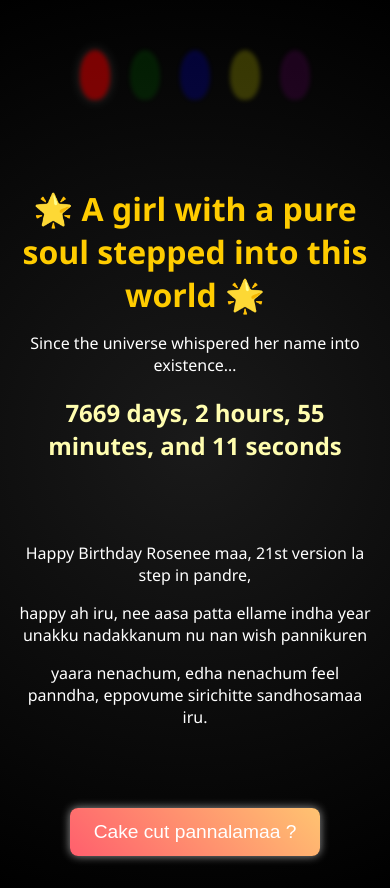
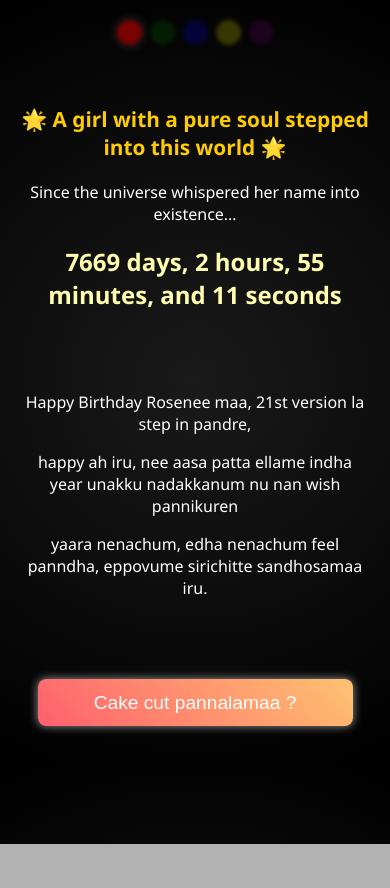
Before and after one commit to Happy-Birthday-R/Happy_Birthday, a website: page index.html in a window 390 px wide. Both pictures are taken after a click on the button "Happy Birthday Rosenee maa". After the commit the page ends 844 px from the top, so only its background shows below. Drawn offline with Linux system fonts and the light colour scheme.

Commit message:
Happy Birthday

```diff
--- a/note.css
+++ b/note.css
@@ -4,15 +4,16 @@ body {
   font-family: 'Segoe UI', sans-serif;
   margin: 0;
   padding: 0;
-  height: 100vh;
+  min-height: 100vh;
   display: flex;
   justify-content: center;
   align-items: center;
+  text-align: center;
 }
 
 .note-container {
-  text-align: center;
   max-width: 600px;
+  width: 90%;
   padding: 40px;
   background-color: rgba(255, 255, 255, 0.05);
   border-radius: 20px;
@@ -40,3 +41,31 @@ body {
   background-color: #ffe066;
   transform: scale(1.05);
 }
+
+/* ✅ Responsive Styling */
+@media (max-width: 768px) {
+  .note-container {
+    padding: 30px 20px;
+  }
+
+  .note-text {
+    font-size: 1.1rem;
+    line-height: 1.6;
+  }
+
+  .home-button {
+    font-size: 0.95rem;
+    padding: 10px 20px;
+  }
+}
+
+@media (max-width: 480px) {
+  .note-text {
+    font-size: 1rem;
+  }
+
+  .home-button {
+    width: 100%;
+    font-size: 0.95rem;
+  }
+}
--- a/styles.css
+++ b/styles.css
@@ -201,3 +201,105 @@ h2 {
   font-size: 1.2rem;
   color: #fff;
 }
+
+
+body {
+  margin: 0;
+  padding: 0;
+  font-family: 'Segoe UI', sans-serif;
+  background-color: #000;
+  color: #fff;
+  text-align: center;
+  overflow-x: hidden;
+}
+
+.overlay {
+  position: absolute;
+  inset: 0;
+  background: rgba(0, 0, 0, 0.85);
+  display: flex;
+  justify-content: center;
+  align-items: center;
+  padding: 20px;
+}
+
+button {
+  padding: 14px 28px;
+  font-size: 1.2rem;
+  border: none;
+  border-radius: 10px;
+  background-color: #ff69b4;
+  color: white;
+  cursor: pointer;
+}
+
+button:hover {
+  background-color: #ff85c1;
+}
+
+.hidden {
+  display: none;
+}
+
+.lights {
+  display: flex;
+  justify-content: center;
+  flex-wrap: wrap;
+  gap: 10px;
+  margin: 20px 0;
+}
+
+.bulb {
+  width: 25px;
+  height: 25px;
+  border-radius: 50%;
+}
+
+.red { background: red; }
+.green { background: green; }
+.blue { background: blue; }
+.yellow { background: yellow; }
+.purple { background: purple; }
+
+.message {
+  padding: 20px;
+}
+
+h1 {
+  font-size: 2rem;
+  margin: 20px 0;
+}
+
+p {
+  font-size: 1.1rem;
+}
+
+@media (max-width: 768px) {
+  button {
+    width: 90%;
+    font-size: 1rem;
+  }
+
+  h1 {
+    font-size: 1.5rem;
+  }
+
+  .lights {
+    gap: 8px;
+  }
+}
+
+@media (max-width: 480px) {
+  button {
+    font-size: 0.95rem;
+    padding: 10px 20px;
+  }
+
+  h1 {
+    font-size: 1.3rem;
+  }
+
+  p {
+    font-size: 1rem;
+  }
+}
--- a/timeline.css
+++ b/timeline.css
@@ -81,3 +81,68 @@ body {
   background-color: #ffc0cb;
   transform: scale(1.05);
 }
+
+
+body {
+  background: #000;
+  color: #fff;
+  font-family: 'Segoe UI', sans-serif;
+  margin: 0;
+  padding: 0;
+  text-align: center;
+  display: flex;
+  flex-direction: column;
+  align-items: center;
+  min-height: 100vh;
+  overflow-x: hidden;
+}
+
+.timeline-container {
+  max-width: 800px;
+  padding: 20px;
+}
+
+.timeline-heading {
+  font-size: 2rem;
+  margin-bottom: 10px;
+}
+
+.timeline-image {
+  width: 100%;
+  max-height: 60vh;
+  object-fit: contain;
+  opacity: 0;
+  transition: opacity 1s ease-in-out;
+  border-radius: 10px;
+}
+
+.timeline-description {
+  font-size: 1.4rem;
+  margin-top: 20px;
+  min-height: 80px;
+}
+
+@media (max-width: 768px) {
+  .timeline-heading {
+    font-size: 1.6rem;
+  }
+
+  .timeline-description {
+    font-size: 1.1rem;
+  }
+}
+
+@media (max-width: 480px) {
+  .timeline-heading {
+    font-size: 1.3rem;
+  }
+
+  .timeline-description {
+    font-size: 1rem;
+    padding: 0 10px;
+  }
+
+  .timeline-image {
+    max-height: 40vh;
+  }
+}
```
Also changed, not shown: cake.css (line endings or trailing spaces).
